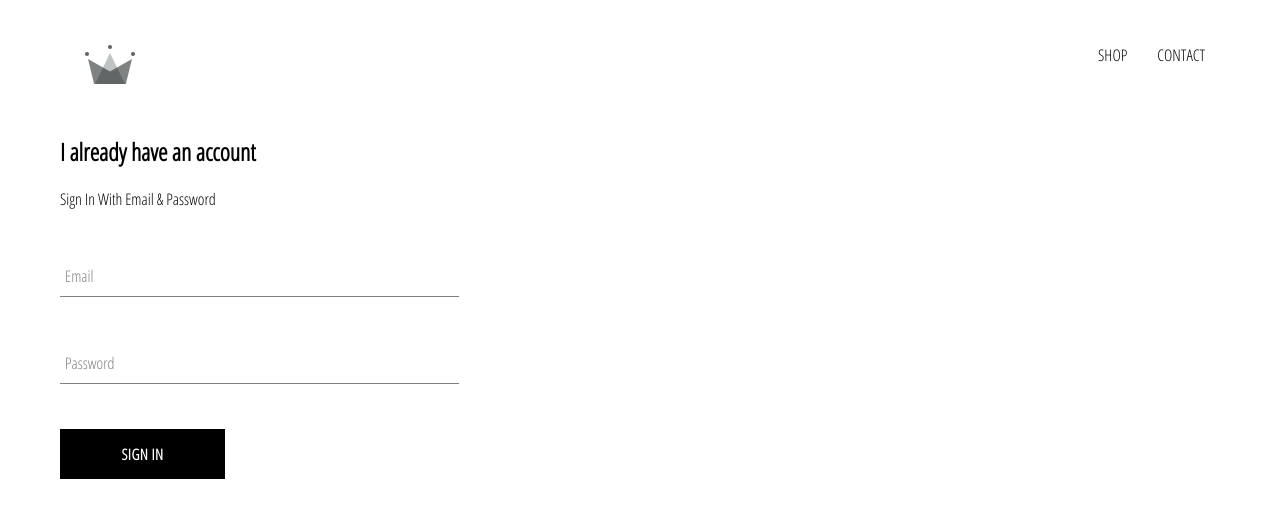
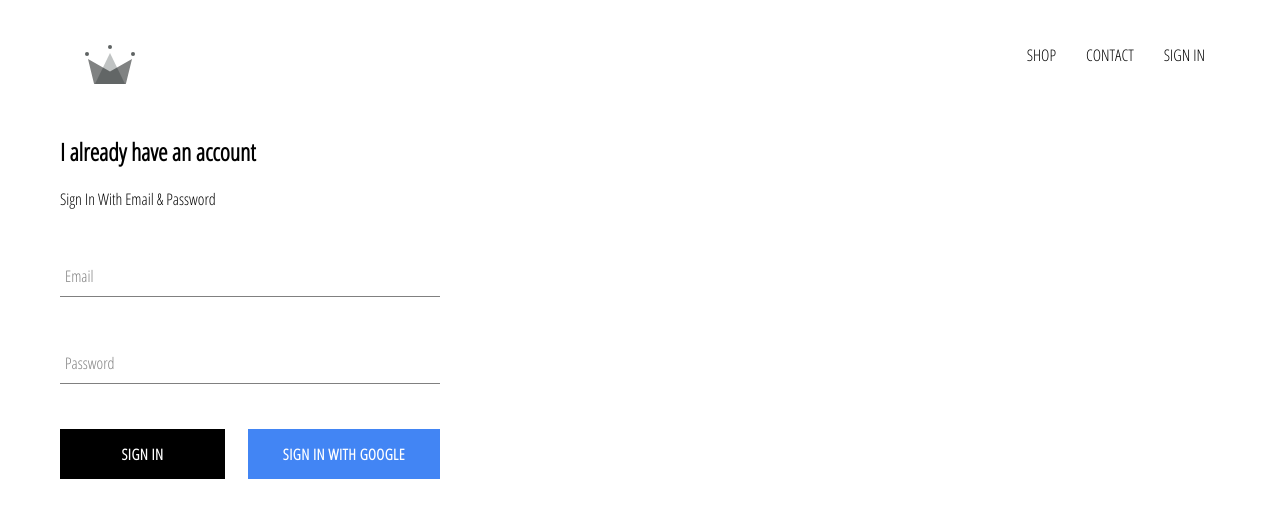
Before and after one commit to ankitsrivastava0103/crwn-clothing, a React (Create React App) app: page /signin in a window 1280 px wide. Shown: the top 518 px of the page. Built offline with nearby package versions, Linux system fonts and the light colour scheme; no server answers.

Commit message:
Integrated Firebase And Sign In WIth Google

```diff
--- a/package.json
+++ b/package.json
@@ -6,6 +6,7 @@
     "@testing-library/jest-dom": "^5.16.1",
     "@testing-library/react": "^11.2.7",
     "@testing-library/user-event": "^12.8.3",
+    "firebase": "^9.6.1",
     "node-sass": "^7.0.1",
     "react": "^17.0.2",
     "react-dom": "^17.0.2",
--- a/src/App.css
+++ b/src/App.css
@@ -1,3 +1,7 @@
+* {
+  box-sizing: border-box;
+}
+
 body {
   font-family: 'Open Sans Condensed';
   padding: 20px 60px;
--- a/src/App.js
+++ b/src/App.js
@@ -1,15 +1,38 @@
-import React from 'react'
+import { Component } from 'react'
 import './App.css'
 import HomePage from './pages/homePage/HomePage'
 import { Route, Routes } from 'react-router-dom'
 import ShopPage from './pages/shopPage/ShopPage'
 import Header from './components/header/Header'
 import SignInAndSignUp from './pages/signInAndSignUp/SignInAndSignUp'
+import { auth } from './components/firebase/fireBaseUtils'
 
-function App() {
+class App extends Component {
+  constructor() {
+    super()
+
+    this.state = {
+      currentUser: null,
+    }
+  }
+
+  unSuscribeFromAuth = null
+
+  componentDidMount() {
+    this.unSuscribeFromAuth = auth.onAuthStateChanged((user) => {
+      this.setState({ currentUser: user })
+      console.log(user)
+    })
+  }
+
+  componentWillUnmount() {
+    this.unSuscribeFromAuth()
+  }
+
+  render() {
     return (
       <div>
-      <Header />
+        <Header currentUser={this.state.currentUser} />
         <Routes>
           <Route path='/' element={<HomePage />} />
           <Route path='/shop' element={<ShopPage />} />
@@ -18,5 +41,6 @@ function App() {
       </div>
     )
   }
+}
 
 export default App
--- a/src/components/collectionItem/CollectionItem.jsx
+++ b/src/components/collectionItem/CollectionItem.jsx
@@ -2,7 +2,6 @@ import React from 'react'
 import './CollectionItem.scss'
 
 const CollectionItem = ({ title, name, price, imageUrl }) => {
-  console.log(imageUrl)
   return (
     <div className='collection-item'>
       <div style={{ backgroundImage: `url(${imageUrl})` }} className='image' />
--- a/src/components/collectionsPreview/CollectionsPreview.jsx
+++ b/src/components/collectionsPreview/CollectionsPreview.jsx
@@ -3,7 +3,6 @@ import CollectionItem from '../collectionItem/CollectionItem'
 import './CollectionsPreview.scss'
 
 const CollectionsPreview = ({ title, items }) => {
-  console.log(items)
   return (
     <div className='collection-preview'>
       <div className='title'>{title.toUpperCase()}</div>
--- a/src/components/customButton/CustomButton.jsx
+++ b/src/components/customButton/CustomButton.jsx
@@ -1,9 +1,12 @@
 import React from 'react'
 import './CustomButton.scss'
 
-const CustomeButton = ({ children, ...otherProps }) => {
+const CustomeButton = ({ children, isGoogleSignIn, ...otherProps }) => {
   return (
-    <button className='custom-button' {...otherProps}>
+    <button
+      className={`${isGoogleSignIn ? 'google-sign-in' : ''} custom-button`}
+      {...otherProps}
+    >
       {children}
     </button>
   )
--- a/src/components/customButton/CustomButton.scss
+++ b/src/components/customButton/CustomButton.scss
@@ -19,4 +19,13 @@
     color: black;
     border: 1px solid black;
   }
+  &.google-sign-in {
+    background-color: #4285f4;
+    color: white;
+
+    &:hover {
+      background-color: #357ae8;
+      border: none;
+    }
+  }
 }
--- /dev/null
+++ b/src/components/firebase/fireBaseUtils.js
@@ -0,0 +1,26 @@
+/* eslint-disable no-unused-vars */
+import firebase from 'firebase/compat/app'
+import 'firebase/compat/firestore'
+import 'firebase/compat/auth'
+
+const firebaseConfig = {
+  apiKey: 'AIzaSyC2ghFp12ik2y-j-sKNVHNPRngqfvLwLls',
+  authDomain: 'crwn-db-a1867.firebaseapp.com',
+  projectId: 'crwn-db-a1867',
+  storageBucket: 'crwn-db-a1867.appspot.com',
+  messagingSenderId: '417885943885',
+  appId: '1:417885943885:web:3928dc79dcf0108dc14404',
+  measurementId: 'G-NRKY545Y92',
+}
+
+firebase.initializeApp(firebaseConfig)
+
+export const auth = firebase.auth()
+export const firestore = firebase.firestore()
+
+const provider = new firebase.auth.GoogleAuthProvider()
+provider.setCustomParameters({ prompt: 'select_account' })
+
+export const SignInWithGoogle = () => auth.signInWithPopup(provider)
+
+export default firebase
--- a/src/components/header/Header.jsx
+++ b/src/components/header/Header.jsx
@@ -2,8 +2,9 @@ import React from 'react'
 import './Header.scss'
 import { ReactComponent as Logo } from '../../assets/crown.svg'
 import { Link } from 'react-router-dom'
+import { auth } from '../firebase/fireBaseUtils'
 
-const Header = () => {
+const Header = ({ currentUser }) => {
   return (
     <div className='header'>
       <Link className='logo-container' to='/'>
@@ -16,6 +17,15 @@ const Header = () => {
         <Link className='option' to='/contact'>
           CONTACT
         </Link>
+        {currentUser ? (
+          <div className='option' onClick={() => auth.signOut()}>
+            SIGN OUT
+          </div>
+        ) : (
+          <Link className='option' to='/signin'>
+            SIGN IN
+          </Link>
+        )}
       </div>
     </div>
   )
--- a/src/components/header/Header.scss
+++ b/src/components/header/Header.scss
@@ -20,6 +20,7 @@
 
     .option {
       padding: 10px 15px;
+      cursor: pointer;
     }
   }
 }
--- a/src/components/signIn/SignIn.jsx
+++ b/src/components/signIn/SignIn.jsx
@@ -1,5 +1,6 @@
 import { Component } from 'react'
 import CustomeButton from '../customButton/CustomButton'
+import { SignInWithGoogle } from '../firebase/fireBaseUtils'
 import FormInput from '../formInput/FormInput'
 import './SignIn.scss'
 
@@ -45,7 +46,12 @@ class SignIn extends Component {
             label='Password'
             required
           />
-          <CustomeButton type='submit'>Sign In</CustomeButton>
+          <div className='buttons'>
+            <CustomeButton type='submit'>Sign In</CustomeButton>
+            <CustomeButton onClick={SignInWithGoogle} isGoogleSignIn>
+              Sign In With Google
+            </CustomeButton>
+          </div>
         </form>
       </div>
     )
--- a/src/components/signIn/SignIn.scss
+++ b/src/components/signIn/SignIn.scss
@@ -1,9 +1,14 @@
 .sign-in {
-  width: 30vw;
+  width: 380px;
   display: flex;
   flex-direction: column;
 
   //   .title {
   //     margin: 10px 0;
   //   }
+
+  .buttons {
+    display: flex;
+    justify-content: space-between;
+  }
 }
```
Also changed, not shown: 1 other file (tests, documents, lock files or other folders). Lines whose indentation alone changed are shown as unchanged.
